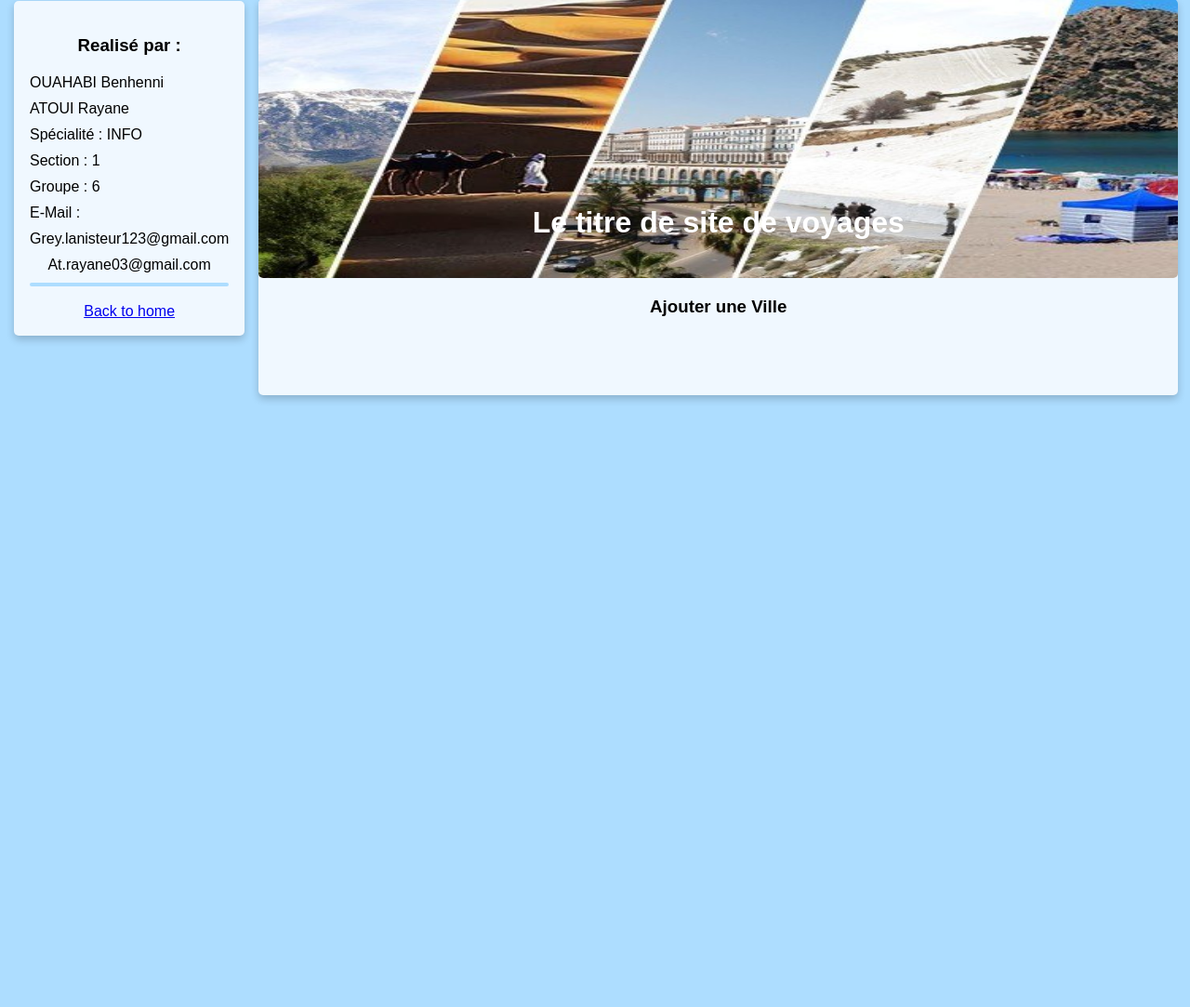
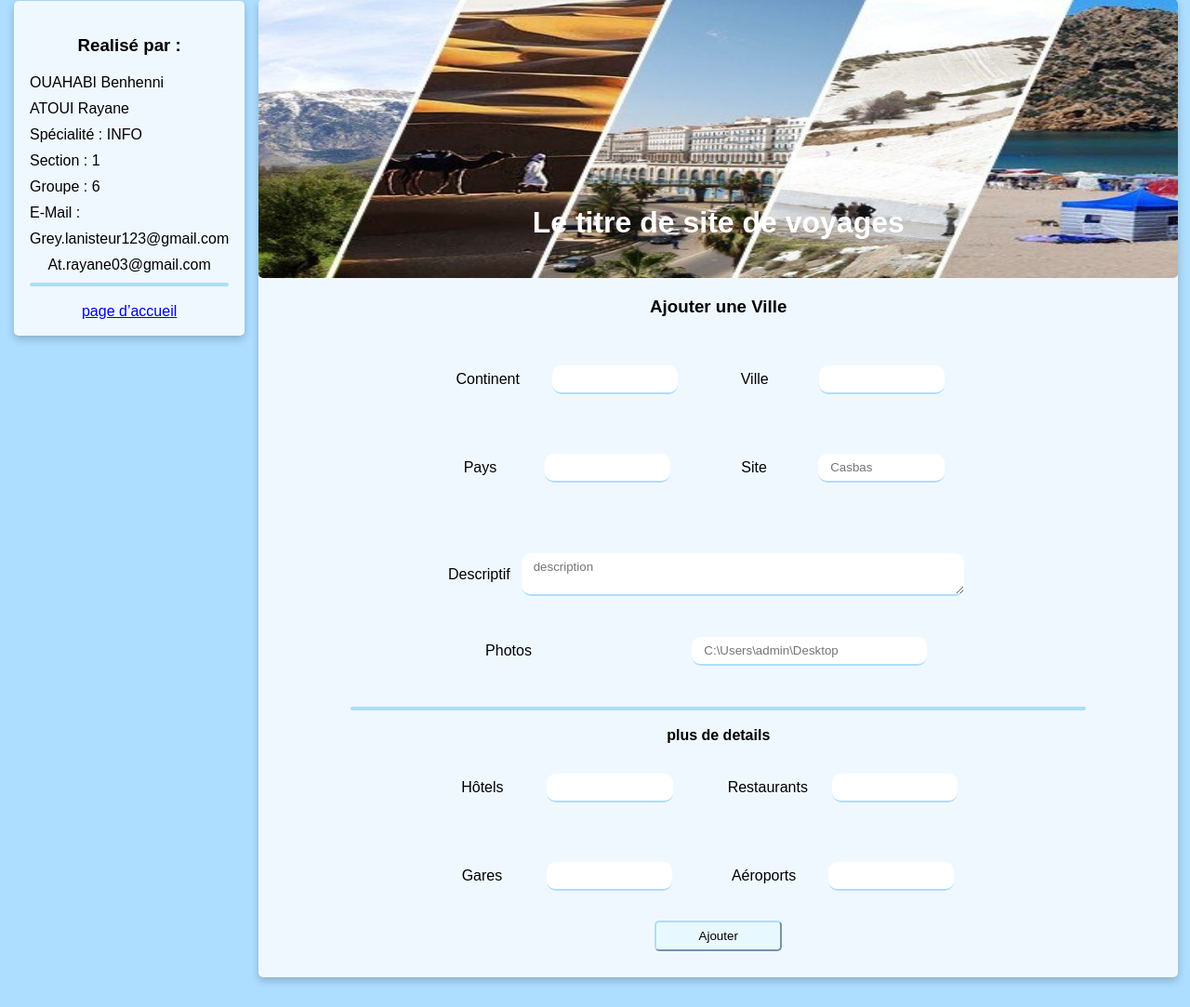
Before and after one commit to ARayane24/DAW_Project, a PHP site: the page made by Mini projet/Ajouter ville.html in a window 1280 px wide. Shown: the part 14-1097 px from the top of the page at 93% size. Before the commit the page ends 446 px from the top, so only its background shows below. Run offline with PHP 8.4, Linux system fonts and the light colour scheme.

Commit message:
new page (ville details) / modification css, html

```diff
--- a/Mini projet/Ajouter ville.html
+++ b/Mini projet/Ajouter ville.html
@@ -37,7 +37,7 @@
         <div class="ligne"></div> </br>
 
         <div id="AjouterVille">
-            <a href="./index.html">Back to home</a>
+            <a href="./index.html">page d’accueil</a>
         </div>
     </nav>
 
@@ -50,9 +50,66 @@
 
         <section>
             <h3>Ajouter une Ville</h3>
+            <form id="Recherche-info" method="POST" action="postGet.php">
+                <div id="main-info">
+                    <div class="contain">
+                        <label for="Continent">Continent </label> <input type="text" id="Continent" name="Continent" size="10" list="continent" required>
+                        <datalist id="continent">
+                            <option value="Afrique">
+                            <option value="Amérique">
+                            <option value="Antarctique">
+                            <option value="Asie">
+                            <option value="Europe">
+                            <option value="Océanie">
+                        </datalist>
+                    </div>
+                    <div class="contain">
+                        <label for="Ville">Ville </label>  <input type="text" id="Ville" name="Ville" size="10" required>
+                    </div>
+                    <div class="contain">
+                        <label for="Pays">Pays </label>  <input type="text" id="Pays" name="Pays" size="10" required>
+                    </div>
+                    <div class="contain">
+                        <label for="Site">Site </label>  <input type="text" id="Site" name="Site" size="10" placeholder="Casbas" required>
+                    </div>
+                </div>
+
+                <div id="details">
+                    <div class="contain">
+                        <label for="Descriptif">Descriptif </label> <br>
+                        <textarea id="Descriptif" name="Descriptif" placeholder="description" size="255" required></textarea>
+                    </div>
+                    <div class="contain">
+                        <label for="Photos">Photos </label> <br>
+                        <input type="url" id="Photos" name="Photos" multiple="multiple" placeholder="C:\Users\admin\Desktop" required>
+                    </div>
+                </div>
+
+                <div class="ligne"></div> <br>
+
+                <h4>plus de details</h4>
 
 
-            </br></br></br>
+
+                <div id="tourist-areas">
+                    <div class="contain">
+                        <label for="Hôtels">Hôtels </label> <input type="text" id="Hôtels" name="Hôtels" size="20">
+                    </div>
+                    <div class="contain">
+                        <label for="Restaurants">Restaurants </label>  <input type="text" id="Restaurants" name="Restaurants" size="20">
+                    </div>
+                    <div class="contain">
+                        <label for="Gares">Gares </label>  <input type="text" id="Gares" name="Gares" size="20">
+                    </div>
+                    <div class="contain">
+                        <label for="Aéroports">Aéroports </label>  <input type="text" id="Aéroports" name="Aéroports" size="20">
+                    </div>
+                </div>
+
+                <button id="add" onclick="" name="add">Ajouter</button>
+            </form>
+
+            </br>
 
         </section>
 
--- a/Mini projet/Style.css
+++ b/Mini projet/Style.css
@@ -155,9 +155,9 @@ li {
 }
 
 
-.contain input{
+.contain input {
     margin: 12px;
-    padding: 7px 13%;
+    padding: 7px 13px;
     padding-left: 13px;
     width: 40%;
 
@@ -170,20 +170,26 @@ li {
 
 }
 
+#Descriptif{
+    margin: 12px;
+    padding: 7px 13px;
+    width: 80%;
+}
 
 .contain input:hover{
-    padding: 8px 13.2%;
-    padding-left: 13px;
+    padding: 8px 13px;
+    width: 50%;
 
     border-radius: 4px;
 }
 
 .contain input:focus{
-    padding: 8px 13.2%;
-    padding-left: 13px;
+    padding: 8px 13px;
+    width: 50%;
 
     border-radius: 4px;
 }
+
 
 button{
     padding: 7px 4.6%;
@@ -204,14 +210,50 @@ section{
     flex-direction: column;
 }
 
+#Recherche-info{
+    width: 100%;
 
-#Recherche{
+    display: flex;
+    align-items: center;
+    flex-direction: column;
+}
+
+#Recherche , #main-info ,#tourist-areas{
     display: grid;
     width: 60%;
     grid-template-rows: repeat(2,50%);
     grid-template-columns: repeat(2,50%);
 }
 
+
+
+
+textarea{
+    margin: 12px;
+    padding: 7px 13%;
+    padding-left: 13px;
+    width: 40%;
+    height: fit-content;
+
+    transition: 0.3s;
+
+    outline: none;
+    border: none;
+    border-radius: 10px;
+    border-bottom: 2px solid #adddff;
+
+}
+
+#details{
+    width: 60%;
+    margin: 12px;
+
+    text-align: center;
+}
+
+
+
+
 @media screen and (max-width: 480px) {
 
 }
```
Also changed, not shown: Mini projet/Ville Details.html (added, +64 -0 lines), Mini projet/index.html (+23 -14 lines), Mini projet/postGet.php (+40 -12 lines).
